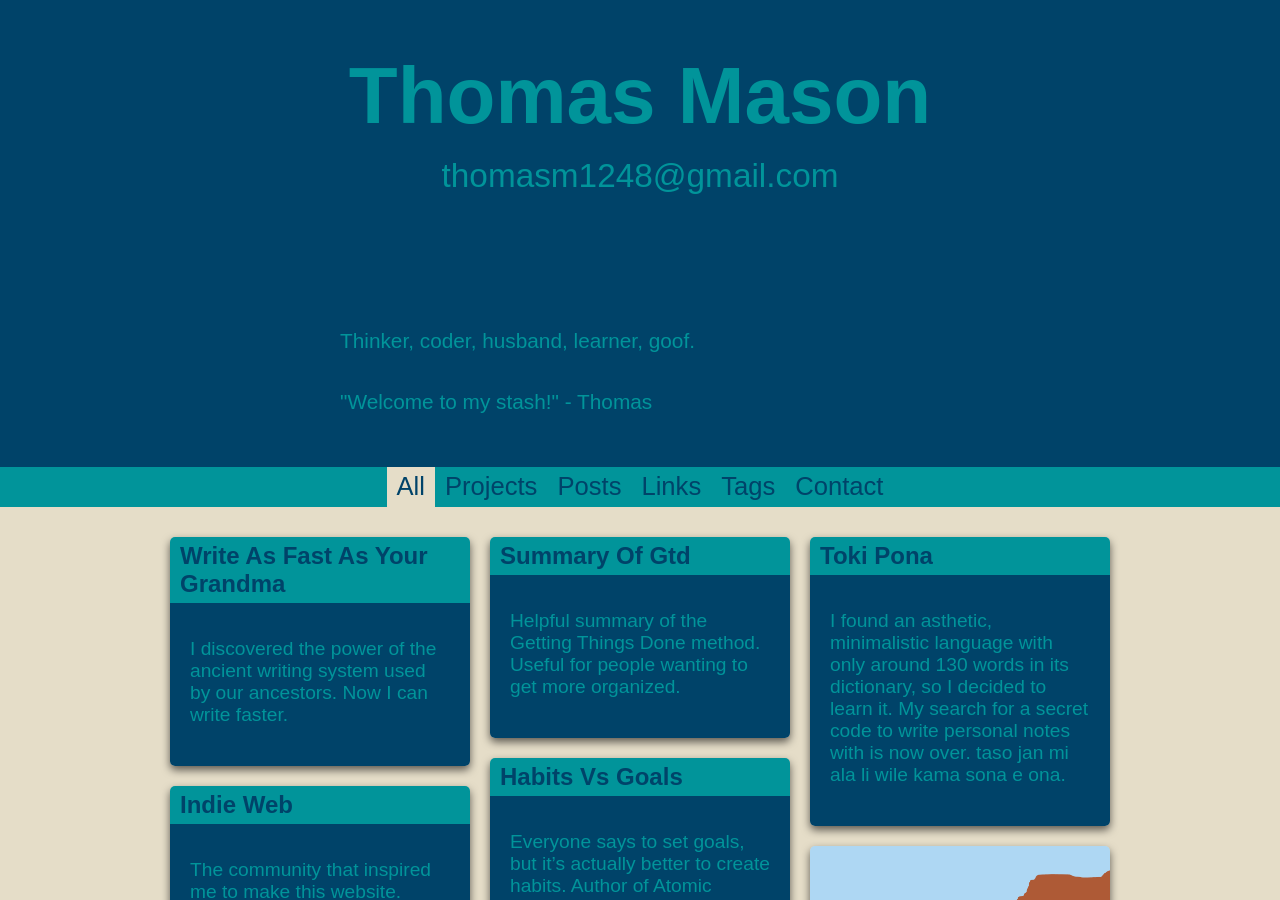
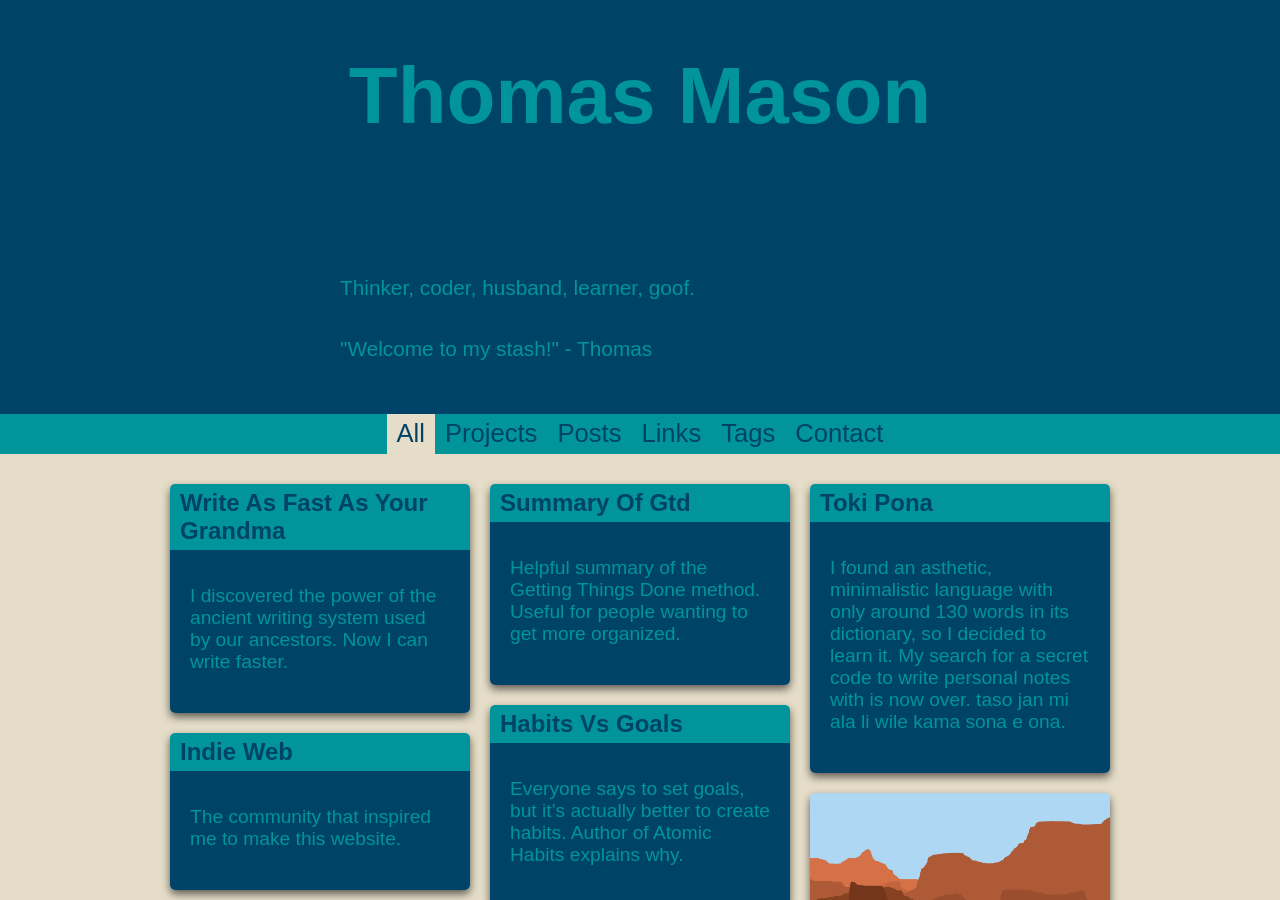
Before and after one commit to thomasm1248/thomasm1248.github.io, a Jekyll site: the page built from index.md, in a window 1280 px wide and 900 px high. Built offline with Jekyll 4.4.1, drawn with Linux system fonts in a browser that asks for light colours; a script that is not in the unit is left out.

Commit message:
Remove email from header

```diff
--- a/_includes/header.html
+++ b/_includes/header.html
@@ -1,7 +1,6 @@
 <header>
     <div id="title-box">
         <h1>Thomas Mason</h1>
-        <sub>thomasm1248@gmail.com</sub>
     </div>
     <div id="welcome-box">
         <p>Thinker, coder, husband, learner, goof.</p>
```
